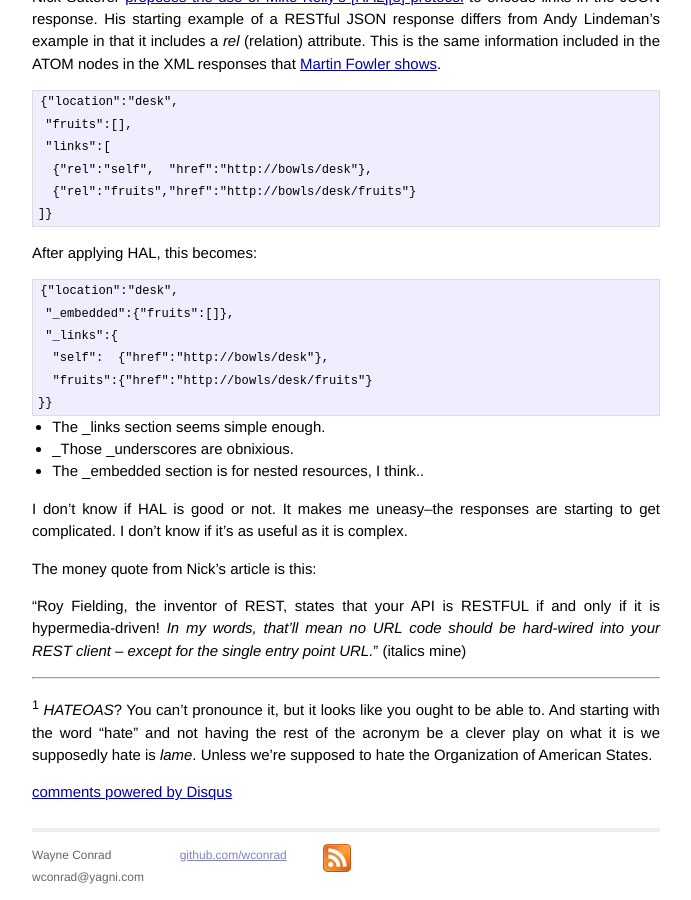
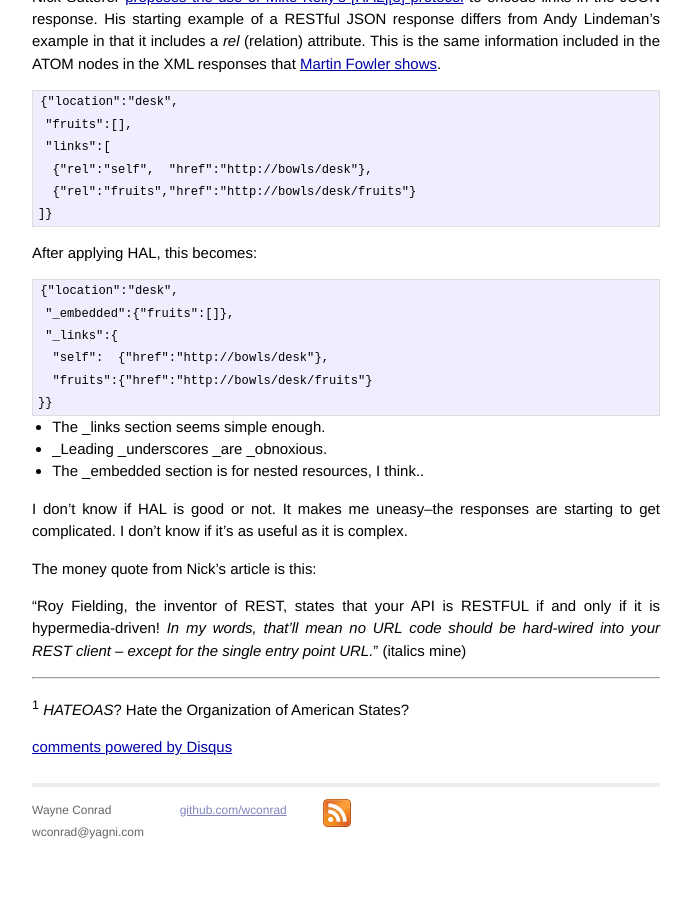
Before and after one commit to wconrad/wconrad.github.io, a Jekyll site: the page built from _posts/2014-08-01-rails-hateoas-research.markdown, in a window 1280 px wide and 900 px high, scrolled down 1486 px. Shown: the whole window, without its empty margins (294-985 px from the left). Built offline with Jekyll 4.4.1, drawn with Linux system fonts in a browser that asks for light colours; Markdown is read by kramdown in place of the engine named in the settings; comment, search, counter and statistics services are not loaded; after the commit the page ends 2342 px from its top, so only the background shows below that.

Commit message:
hateoas: tweak

```diff
--- a/_posts/2014-08-01-rails-hateoas-research.markdown
+++ b/_posts/2014-08-01-rails-hateoas-research.markdown
@@ -100,7 +100,7 @@ After applying HAL, this becomes:
     }}
 
 * The _links section seems simple enough.
-* _Those _underscores are obnixious.
+* _Leading _underscores _are _obnoxious.
 * The _embedded section is for nested resources, I think..
 
 I don't know if HAL is good or not.  It makes me uneasy--the responses
@@ -116,11 +116,7 @@ The money quote from Nick's article is this:
 
 -----
 
-<sup>1</sup> _HATEOAS_?  You can't pronounce it, but it looks like you
-ought to be able to.  And starting with the word "hate" and not having
-the rest of the acronym be a clever play on what it is we supposedly
-hate is _lame_.  Unless we're supposed to hate the Organization of
-American States.
+<sup>1</sup> _HATEOAS_?  Hate the Organization of American States?
 
 [1]: http://martinfowler.com/articles/richardsonMaturityModel.html
 [2]: http://atompub.org/rfc4287.html
```
